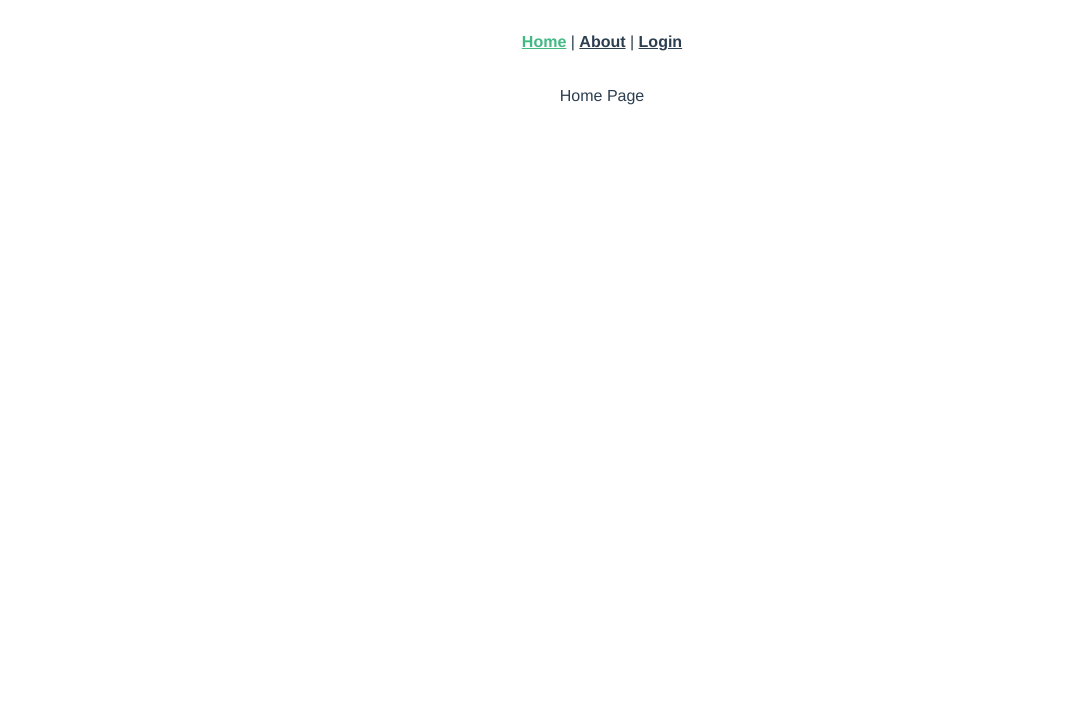
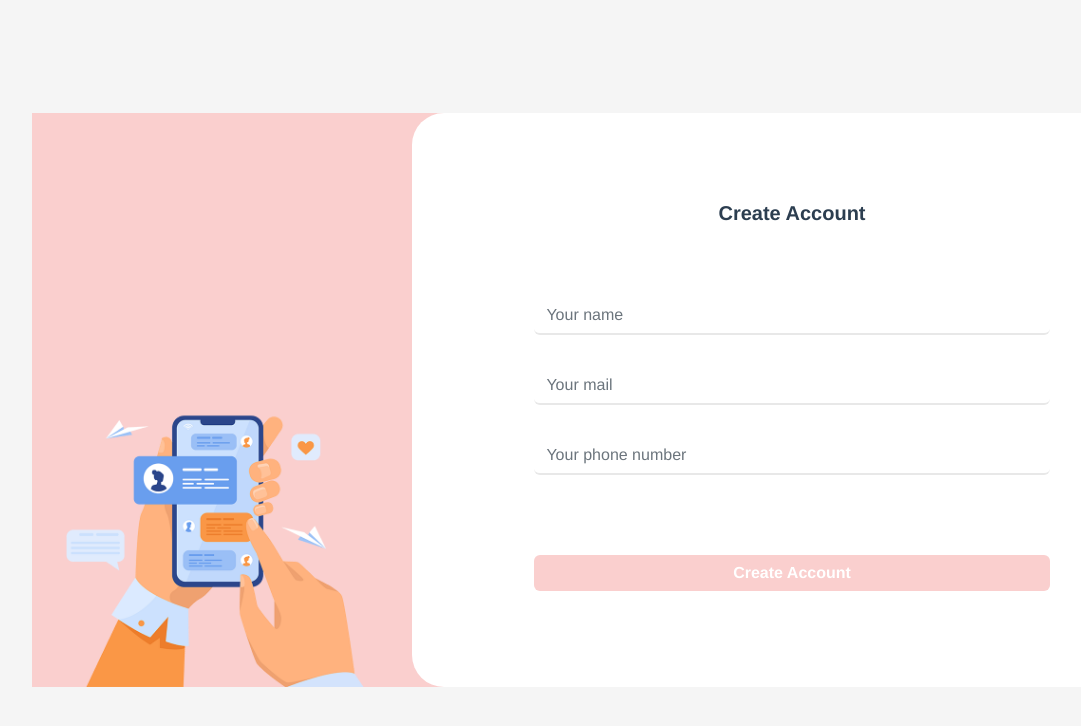
Before and after one commit to meryemisik/messages-app, a Vue app: page / in a window 1280 px wide. Shown: the top 726 px of the page, without its empty margins (38-1119 px from the left). Built offline with nearby package versions, Linux system fonts and the light colour scheme.

Commit message:
create account form is done

```diff
--- a/src/App.vue
+++ b/src/App.vue
@@ -1,10 +1,5 @@
 <template>
-  <nav>
-    <router-link to="/">Home</router-link> |
-    <router-link to="/about">About</router-link> |
-    <router-link to="/login">Login</router-link>
 
-  </nav>
   <router-view />
 </template>
 
--- a/src/assets/css/login.scss
+++ b/src/assets/css/login.scss
@@ -1,15 +1,46 @@
 .login-page{
     background-color: #F5F5F5;
-
+    min-height: 100vh;
+    display: flex;
+    justify-content: center;
+    flex-direction: column-reverse;
     .login-page-content{
         background-color:  #FACFCE;
 
     }
     .login-page-form{
+        height: 100%;
         background-color: white;
         border-radius: 2em 0 0 2em;
     }
     .login-page-header{
+        padding: 2em 0em;
         font-weight: bold;
     }
+    .login-page-input{
+        &-phone,&-name,&-mail{
+            margin: 2em auto;
+            border: none;
+            border-bottom: 2px solid #E8E8E8;
+            width: 70%;
+            &:focus{
+                outline: none !important;
+                box-shadow:none !important;
+                border-color:#E8E8E8 !important;
+            }
+        }
+    }
+    .login-page-button{
+        margin: 3em 0em;
+        background-color:  #FACFCE;
+        font-weight: bold;
+        border: none;
+        width: 70%;
+        &:hover{
+            background-color:  #E8E8E8 !important;
+            color:#FACFCE !important;
+            border: #FACFCE !important
+
+        }
+    }
 }
--- a/src/router/index.js
+++ b/src/router/index.js
@@ -1,27 +1,26 @@
 import { createRouter, createWebHistory } from "vue-router";
-import HomeView from "../views/HomeView.vue";
 import Login from "../views/Login.vue"
 
 const routes = [
   {
     path: "/",
-    name: "home",
-    component: HomeView,
-  },
-  {
-    path: "/about",
-    name: "about",
-    // route level code-splitting
-    // this generates a separate chunk (about.[hash].js) for this route
-    // which is lazy-loaded when the route is visited.
-    component: () =>
-      import(/* webpackChunkName: "about" */ "../views/AboutView.vue"),
-  },
-  {
-    path: "/login",
     name: "login",
     component: Login,
   },
+  // {
+  //   path: "/about",
+  //   name: "about",
+  //   // route level code-splitting
+  //   // this generates a separate chunk (about.[hash].js) for this route
+  //   // which is lazy-loaded when the route is visited.
+  //   component: () =>
+  //     import(/* webpackChunkName: "about" */ "../views/AboutView.vue"),
+  // },
+  // {
+  //   path: "/login",
+  //   name: "login",
+  //   component: Login,
+  // },
 ];
 
 const router = createRouter({
--- a/src/views/Login.vue
+++ b/src/views/Login.vue
@@ -1,12 +1,16 @@
 <template >
     <div class="login-page py-5">
        <div class="container login-page-content">
-            <div class="row ">
-                <div class="col-4">
-                    beyas
+            <div class="row d-flex">
+                <div class="col-4 d-flex align-items-end">
+                   <img src="../assets/image/login/login-img.png" class="w-100">
                 </div>
-                <div class="col-8 login-page-form">
+                <div class="col-8 login-page-form py-5">
                    <h5 class="login-page-header">Create Account</h5>
+                   <b-form-input v-model="text" class="login-page-input-name" placeholder="Your name"></b-form-input>
+                   <b-form-input v-model="text" class="login-page-input-mail" placeholder="Your mail"></b-form-input>
+                   <b-form-input v-model="text" class="login-page-input-phone" placeholder="Your phone number"></b-form-input>
+                   <b-button class="login-page-button">Create Account</b-button>
                 </div>
             </div>
        </div>
```
Also changed, not shown: src/assets/image/login/login-img.png (added).
